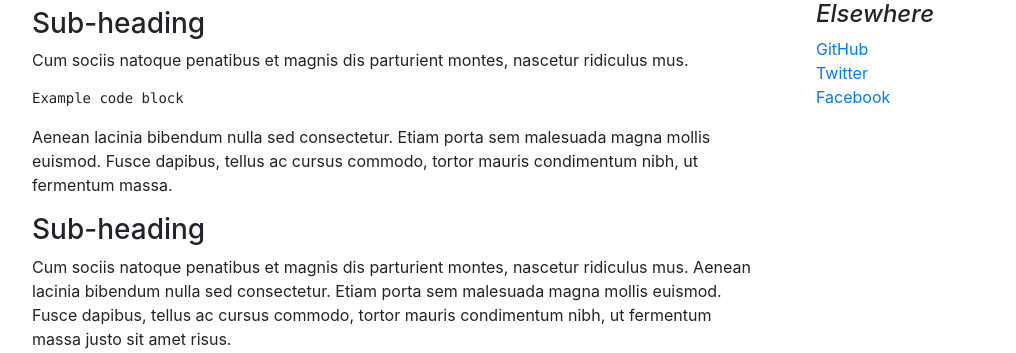
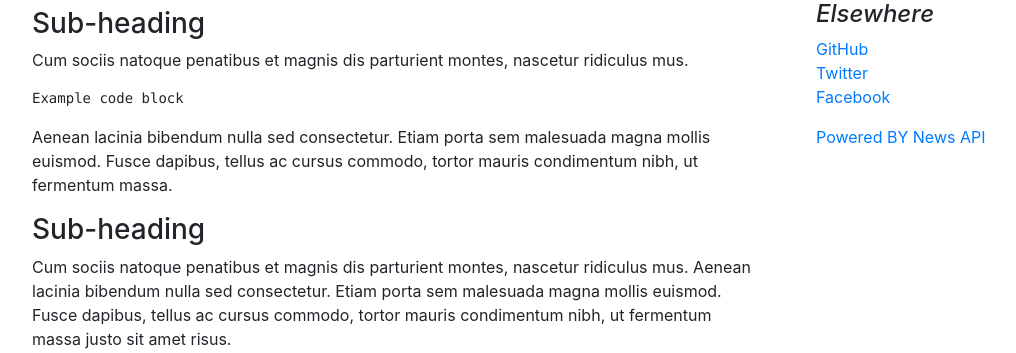
Before and after one commit to Aiden-Frost/DailySnaps-localhost, a Django app: page / in a window 1280 px wide. Shown: the part 1417-1770 px from the top of the page, without its empty margins (53-1069 px from the left). Run offline with Django 3.2, Linux system fonts and the light colour scheme; some libraries are stand-ins or nearby versions.

Commit message:
Added NewsAPI reference link

```diff
--- a/website/news/templates/news/index.html
+++ b/website/news/templates/news/index.html
@@ -213,6 +213,7 @@
           <li><a href="#">Twitter</a></li>
           <li><a href="#">Facebook</a></li>
         </ol>
+        <p><a href="https://newsapi.org/">Powered BY News API </a></p>
       </div>
     </aside><!-- /.blog-sidebar -->
 
```
